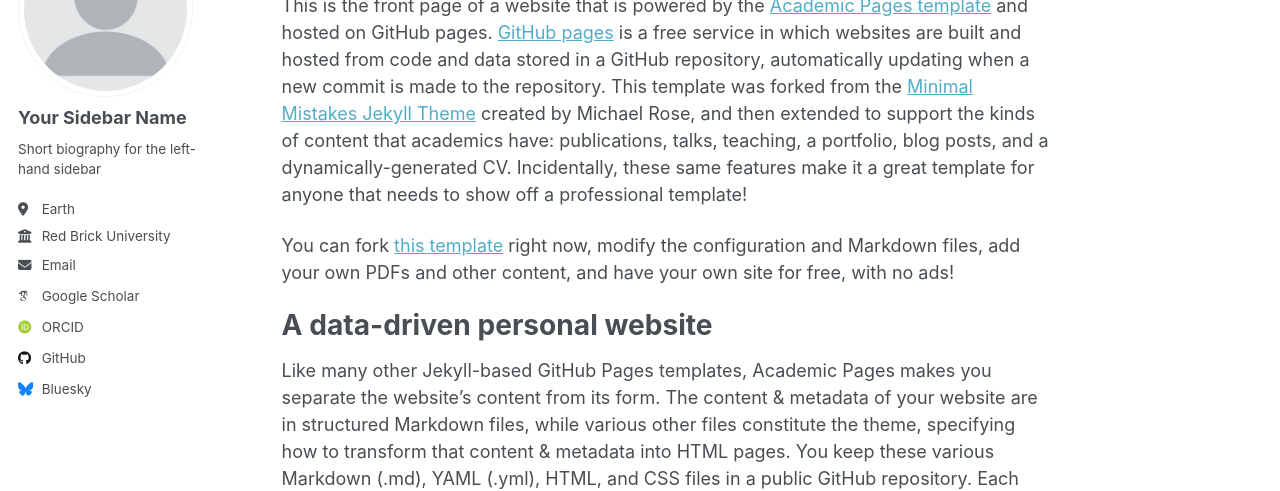
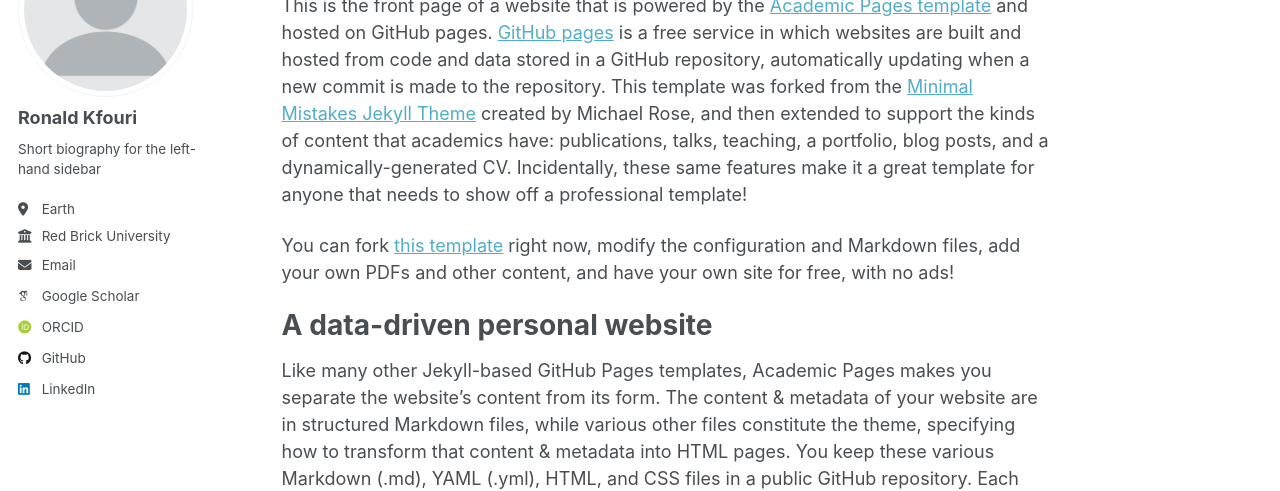
Before and after one commit to RonaldKfouri/RonaldKfouri.github.io, a Jekyll site: the page built from _pages/about.md, in a window 1280 px wide. Shown: the part 177-668 px from the top of the page. Built offline with Jekyll 4.4.1, drawn with Linux system fonts in a browser that asks for light colours; some web fonts are replaced; a script that is not in the unit is left out.

Commit message:
Update _config.yml

```diff
--- a/_config.yml
+++ b/_config.yml
@@ -24,7 +24,7 @@ repository               : "academicpages/academicpages.github.io"
 author:
   # Biographic information
   avatar           : "profile.png"
-  name             : "Your Sidebar Name"
+  name             : "Ronald Kfouri"
   pronouns         : # example: "she/her"
   bio              : "Short biography for the left-hand sidebar"
   location         : "Earth"
@@ -48,13 +48,13 @@ author:
   bitbucket        : # Username - Update with your username on the site
   codepen          : # Username
   dribbble         : # Username
-  github           : "academicpages"
+  github           : "RonaldKfouri"
   kaggle           : # Username
   stackoverflow    : # User number or user number and name (i.e., use "1" or "1/jeff-atwood")
 
   # Social media
   artstation       : # Username
-  bluesky          : "bsky.app" # Replace this with you Bluesky username
+  bluesky          : #"bsky.app" # Replace this with you Bluesky username
   facebook         : # Username
   flickr           : # Username
   foursquare       : # Username
@@ -63,7 +63,7 @@ author:
   keybase          : # Username
   instagram        : # Username
   lastfm           : # Username
-  linkedin         : # Username
+  linkedin         : "ronald-kfouri"
   mastodon         : # URL
   medium           : # URL
   pinterest        : # Username
```
